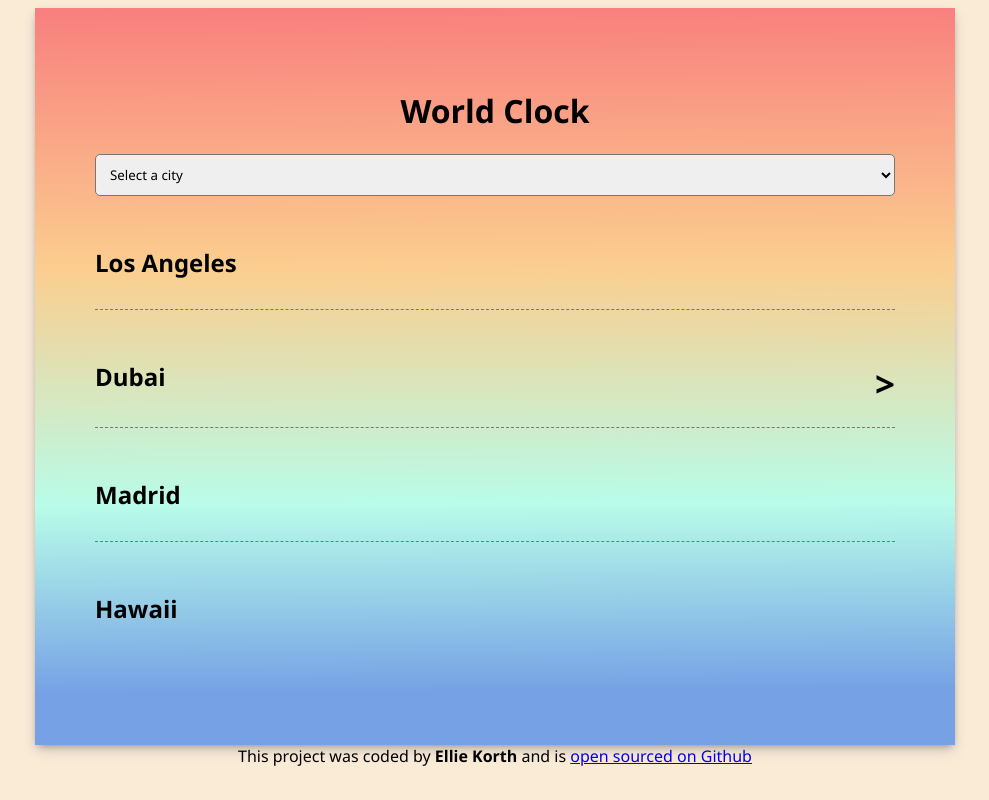
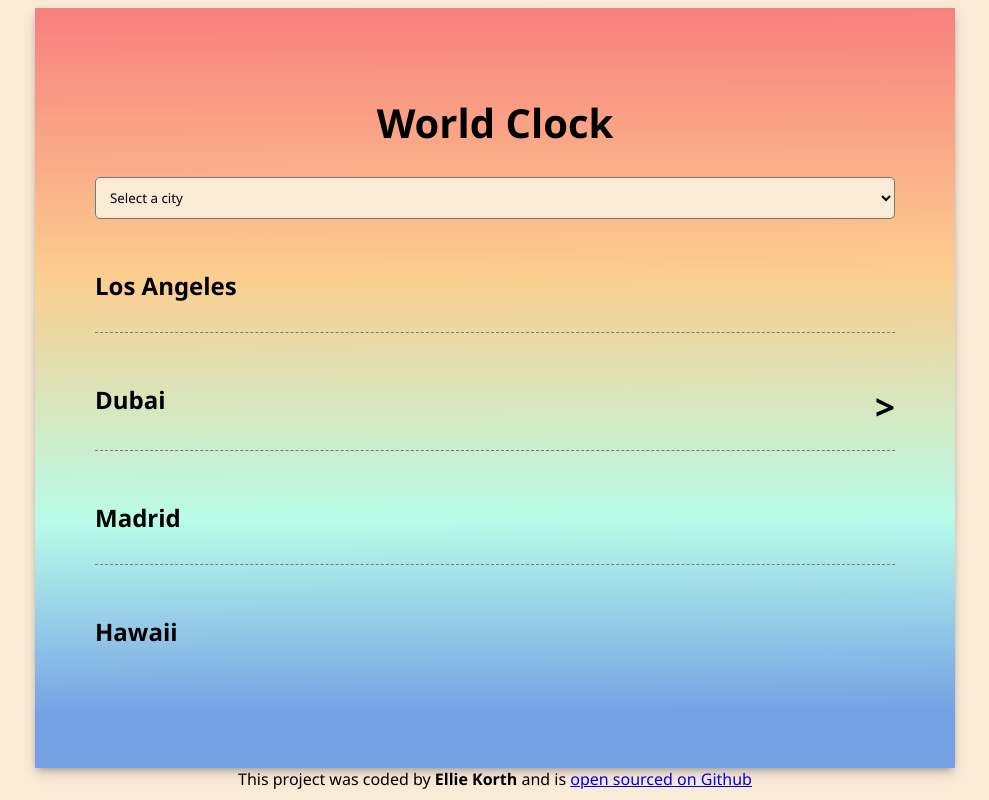
Before and after one commit to ellsk21/World-clock, a plain HTML site: page index.html in a window 1280 px wide. Shown: the whole page, without its empty margins (145-1134 px from the left). Drawn offline with nearby package versions, Linux system fonts and the light colour scheme; a script that the page names is missing.

Commit message:
updated style.css

```diff
--- a/css/style.css
+++ b/css/style.css
@@ -1,6 +1,7 @@
 h1 {
   text-align: center;
   font-family: "Segoe UI", Tahoma, Geneva, Verdana, sans-serif;
+  font-size: 40px;
 }
 h2 {
   margin: 0;
@@ -17,6 +18,7 @@ select {
   border-radius: 5px;
   padding: 10px;
   font-family: "Segoe UI", Tahoma, Geneva, Verdana, sans-serif;
+  background-color: antiquewhite;
 }
 .container {
   max-width: 800px;
```
